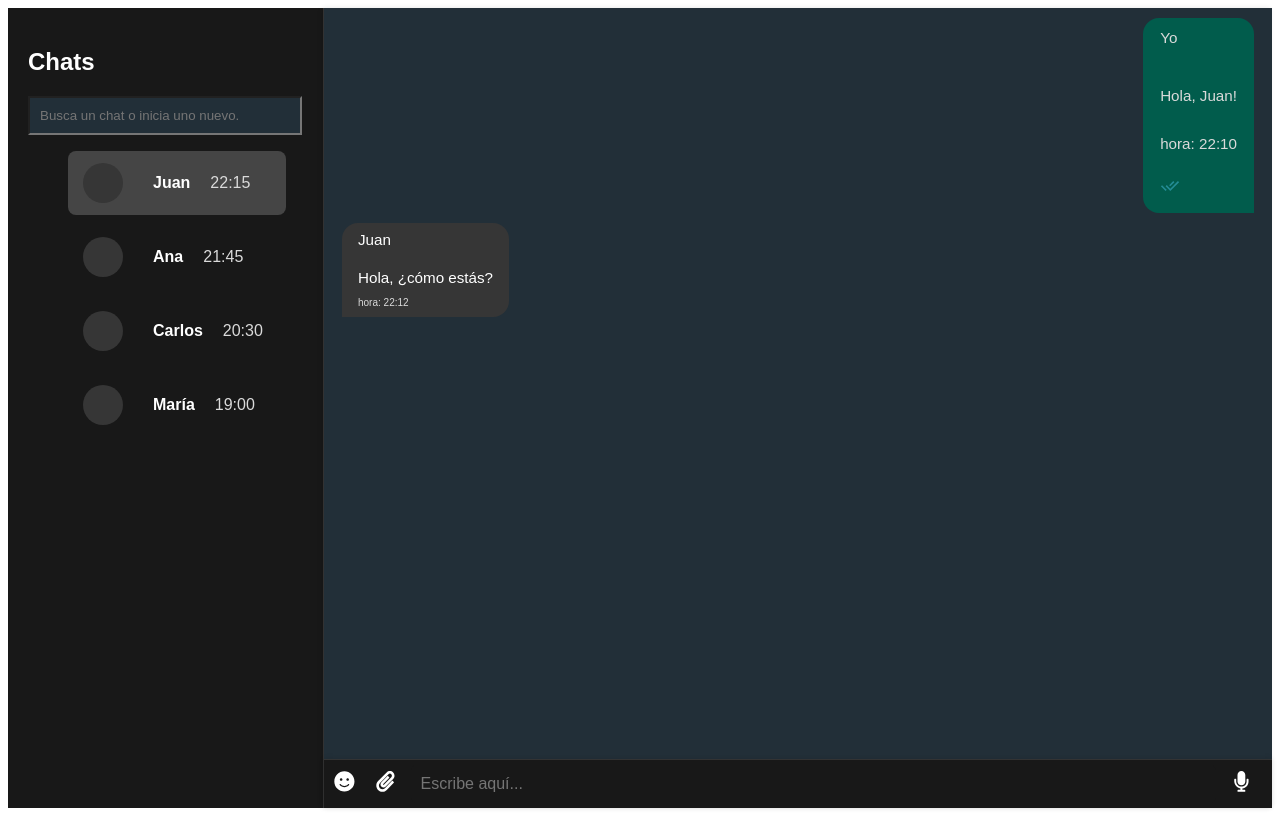
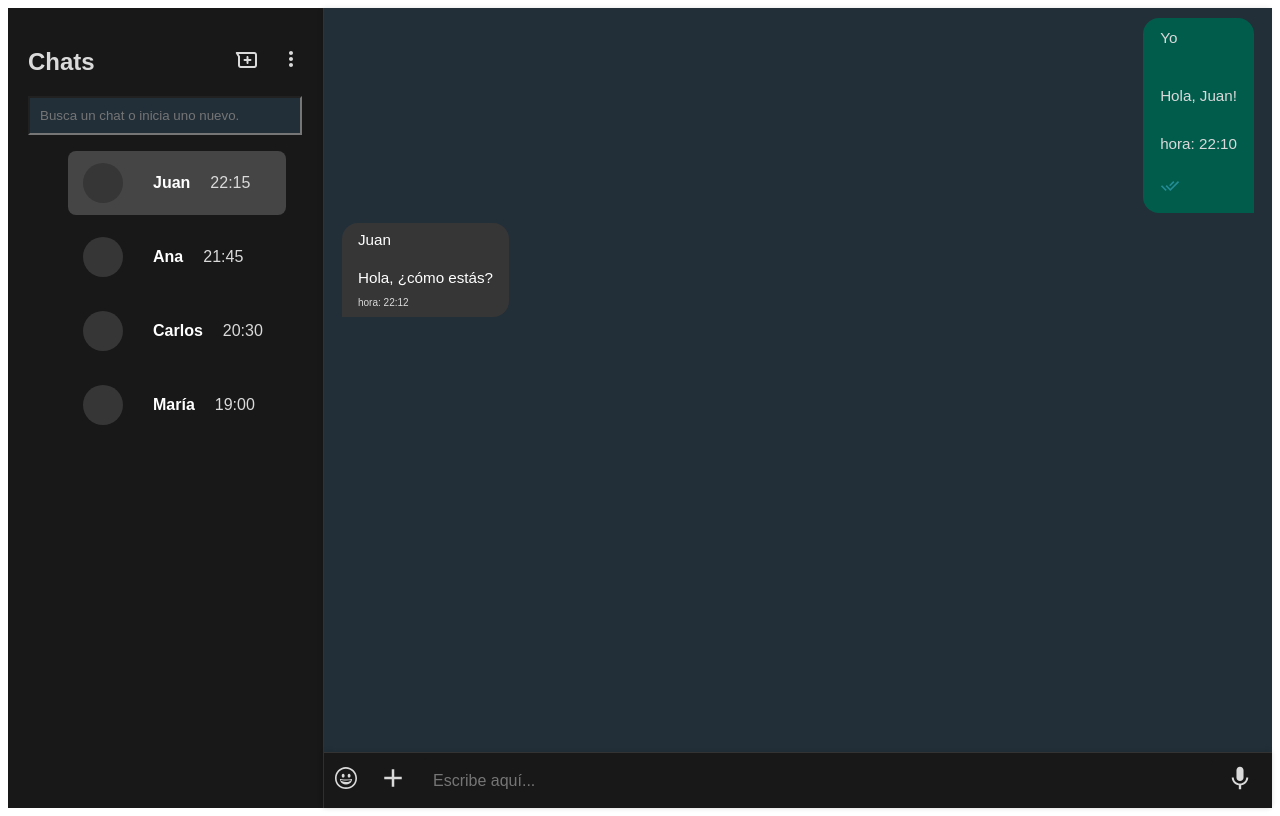
Before and after one commit to adriandev-bit/whatsappClone, a React (Vite) app: page / in a window 1280 px wide. Built offline with nearby package versions, Linux system fonts and the light colour scheme.

Commit message:
iconos agregados

```diff
--- a/src/App.css
+++ b/src/App.css
@@ -46,6 +46,19 @@ body {
   padding: 20px;
   box-sizing: border-box;
   overflow-y: auto;
+}
+
+.contact-list-title{
+  display: flex;
+  align-items: center;
+  justify-content: space-between;
+  color: var(--color-blanco-medio);
+}
+
+.contact-list-title-icons{
+  display: flex;
+  flex-direction: row;
+  gap: 20px;
 }
 
 .contact-search{
@@ -242,7 +255,7 @@ body {
 }
 
 /* Estilo para cada icono dentro de la barra */
-.icon-buttons button {
+.icon-buttons button  {
   background: none;
   border: none;
   cursor: pointer;
@@ -250,11 +263,11 @@ body {
   color: var(--color-blanco);  /* Asegura que los iconos sean blancos */
   font-size: 1.3em; /* Tamaño de icono similar a WhatsApp */
   transition: background-color 0.2s ease;
+  color: var(--color-blanco-medio);
 }
 
 /* Efecto hover para los iconos */
 .icon-buttons button:hover {
-  background-color: rgba(255, 255, 255, 0.1); /* Fondo claro al pasar el ratón */
   border-radius: 10%; /* Forma circular en el hover */
   padding: 5px;
 }
--- a/src/App.jsx
+++ b/src/App.jsx
@@ -1,6 +1,5 @@
 import React, { useState, useEffect  } from 'react';
 import './App.css';
-import { FaSmile, FaPaperclip, FaMicrophone } from 'react-icons/fa'; // Importa íconos
 import whatsappData from './whatsappData';
 import ContactList from './contactList';
 import ChatList from './chatList';
@@ -56,7 +55,13 @@ function App() {
     <div className="app-container">
       {/* Contenedor de contactos */}
       <div className="contact-list">
+        <div className="contact-list-title" >
         <h2>Chats</h2>
+        <div className="contact-list-title-icons">
+        <span aria-hidden="true" data-icon="new-chat-outline" class=""><svg viewBox="0 0 24 24" height="24" width="24" preserveAspectRatio="xMidYMid meet" class="" fill="none"><title>new-chat-outline</title><path d="M9.53277 12.9911H11.5086V14.9671C11.5086 15.3999 11.7634 15.8175 12.1762 15.9488C12.8608 16.1661 13.4909 15.6613 13.4909 15.009V12.9911H15.4672C15.9005 12.9911 16.3181 12.7358 16.449 12.3226C16.6659 11.6381 16.1606 11.0089 15.5086 11.0089H13.4909V9.03332C13.4909 8.60007 13.2361 8.18252 12.8233 8.05119C12.1391 7.83391 11.5086 8.33872 11.5086 8.991V11.0089H9.49088C8.83941 11.0089 8.33411 11.6381 8.55097 12.3226C8.68144 12.7358 9.09947 12.9911 9.53277 12.9911Z" fill="currentColor"></path><path fill-rule="evenodd" clip-rule="evenodd" d="M0.944298 5.52617L2.99998 8.84848V17.3333C2.99998 18.8061 4.19389 20 5.66665 20H19.3333C20.8061 20 22 18.8061 22 17.3333V6.66667C22 5.19391 20.8061 4 19.3333 4H1.79468C1.01126 4 0.532088 4.85997 0.944298 5.52617ZM4.99998 8.27977V17.3333C4.99998 17.7015 5.29845 18 5.66665 18H19.3333C19.7015 18 20 17.7015 20 17.3333V6.66667C20 6.29848 19.7015 6 19.3333 6H3.58937L4.99998 8.27977Z" fill="currentColor"></path></svg></span>
+        <span aria-hidden="true" data-icon="menu" class=""><svg viewBox="0 0 24 24" height="24" width="24" preserveAspectRatio="xMidYMid meet" class="" version="1.1" x="0px" y="0px" enable-background="new 0 0 24 24"><title>menu</title><path fill="currentColor" d="M12,7c1.104,0,2-0.896,2-2c0-1.105-0.895-2-2-2c-1.104,0-2,0.894-2,2 C10,6.105,10.895,7,12,7z M12,9c-1.104,0-2,0.894-2,2c0,1.104,0.895,2,2,2c1.104,0,2-0.896,2-2C13.999,9.895,13.104,9,12,9z M12,15 c-1.104,0-2,0.894-2,2c0,1.104,0.895,2,2,2c1.104,0,2-0.896,2-2C13.999,15.894,13.104,15,12,15z"></path></svg></span>
+        </div>
+        </div>
         <input className="contact-search" type="text" placeholder="Busca un chat o inicia uno nuevo." />
 
         <ContactList
@@ -80,8 +85,8 @@ function App() {
           <div className="send-message">
             <form onSubmit={handleNewMessage}>
               <div className="icon-buttons">
-                <button type="button" className="icon-btn"><FaSmile /></button>
-                <button type="button" className="icon-btn"><FaPaperclip /></button>
+                <button type="button" className="icon-btn-smile"><span aria-hidden="true" data-icon="smiley"><svg viewBox="0 0 24 24" height="24" width="24" preserveAspectRatio="xMidYMid meet" class="x23j0i4 xd7y6wv" version="1.1" x="0px" y="0px" enable-background="new 0 0 24 24"><title>smiley</title><path fill="currentColor" d="M9.153,11.603c0.795,0,1.439-0.879,1.439-1.962S9.948,7.679,9.153,7.679 S7.714,8.558,7.714,9.641S8.358,11.603,9.153,11.603z M5.949,12.965c-0.026-0.307-0.131,5.218,6.063,5.551 c6.066-0.25,6.066-5.551,6.066-5.551C12,14.381,5.949,12.965,5.949,12.965z M17.312,14.073c0,0-0.669,1.959-5.051,1.959 c-3.505,0-5.388-1.164-5.607-1.959C6.654,14.073,12.566,15.128,17.312,14.073z M11.804,1.011c-6.195,0-10.826,5.022-10.826,11.217 s4.826,10.761,11.021,10.761S23.02,18.423,23.02,12.228C23.021,6.033,17.999,1.011,11.804,1.011z M12,21.354 c-5.273,0-9.381-3.886-9.381-9.159s3.942-9.548,9.215-9.548s9.548,4.275,9.548,9.548C21.381,17.467,17.273,21.354,12,21.354z  M15.108,11.603c0.795,0,1.439-0.879,1.439-1.962s-0.644-1.962-1.439-1.962s-1.439,0.879-1.439,1.962S14.313,11.603,15.108,11.603z"></path></svg></span></button>
+                <button type="button" className="icon-btn-plus"><span aria-hidden="true" data-icon="plus" class="xzwifym"><svg viewBox="0 0 24 24" width="30" preserveAspectRatio="xMidYMid meet" class=""><title>plus</title><path fill="currentColor" d="M19,13h-6v6h-2v-6H5v-2h6V5h2v6h6V13z"></path></svg></span></button>
               </div>
 
               <input
@@ -93,7 +98,16 @@ function App() {
               />
 
               <div className="icon-buttons">
-                <button type="button" className="icon-btn"><FaMicrophone /></button>
+                <button
+                type="button"
+                className="icon-btn-mic-send"
+                disable={!nuevoMensaje.trim()}>
+                  {!nuevoMensaje.trim() ?
+                 <span aria-hidden="true" data-icon="ptt" class=""><svg viewBox="0 0 24 24" height="24" width="24" preserveAspectRatio="xMidYMid meet" class="" version="1.1" x="0px" y="0px" enable-background="new 0 0 24 24"><title>ptt</title><path fill="currentColor" d="M11.999,14.942c2.001,0,3.531-1.53,3.531-3.531V4.35c0-2.001-1.53-3.531-3.531-3.531 S8.469,2.35,8.469,4.35v7.061C8.469,13.412,9.999,14.942,11.999,14.942z M18.237,11.412c0,3.531-2.942,6.002-6.237,6.002 s-6.237-2.471-6.237-6.002H3.761c0,4.001,3.178,7.297,7.061,7.885v3.884h2.354v-3.884c3.884-0.588,7.061-3.884,7.061-7.885 L18.237,11.412z"></path></svg></span>
+                  :
+                 <span aria-hidden="true" data-icon="send" class=""><svg viewBox="0 0 24 24" height="24" width="24" preserveAspectRatio="xMidYMid meet" class="" version="1.1" x="0px" y="0px" enable-background="new 0 0 24 24"><title>send</title><path fill="currentColor" d="M1.101,21.757L23.8,12.028L1.101,2.3l0.011,7.912l13.623,1.816L1.112,13.845 L1.101,21.757z"></path></svg></span>
+                  }
+                  </button>
               </div>
             </form>
           </div>
--- a/src/chatList.jsx
+++ b/src/chatList.jsx
@@ -13,6 +13,8 @@ const ChatList = ({ contactos, contactoSeleccionado }) => {
     <>
       {/* Mostrar los mensajes del contacto seleccionado */}
       {contacto.mensajes.map((chat) => (
+
+
         <div key={chat.id} className={`chat ${chat.emisor === 'Yo' ? 'sent' : 'received'}`}>
           <div className="chat-emisor">
             <span>{chat.emisor}</span>
@@ -42,6 +44,7 @@ const ChatList = ({ contactos, contactoSeleccionado }) => {
             </div>
           </div>
         </div>
+
       ))}
     </>
   );
```
